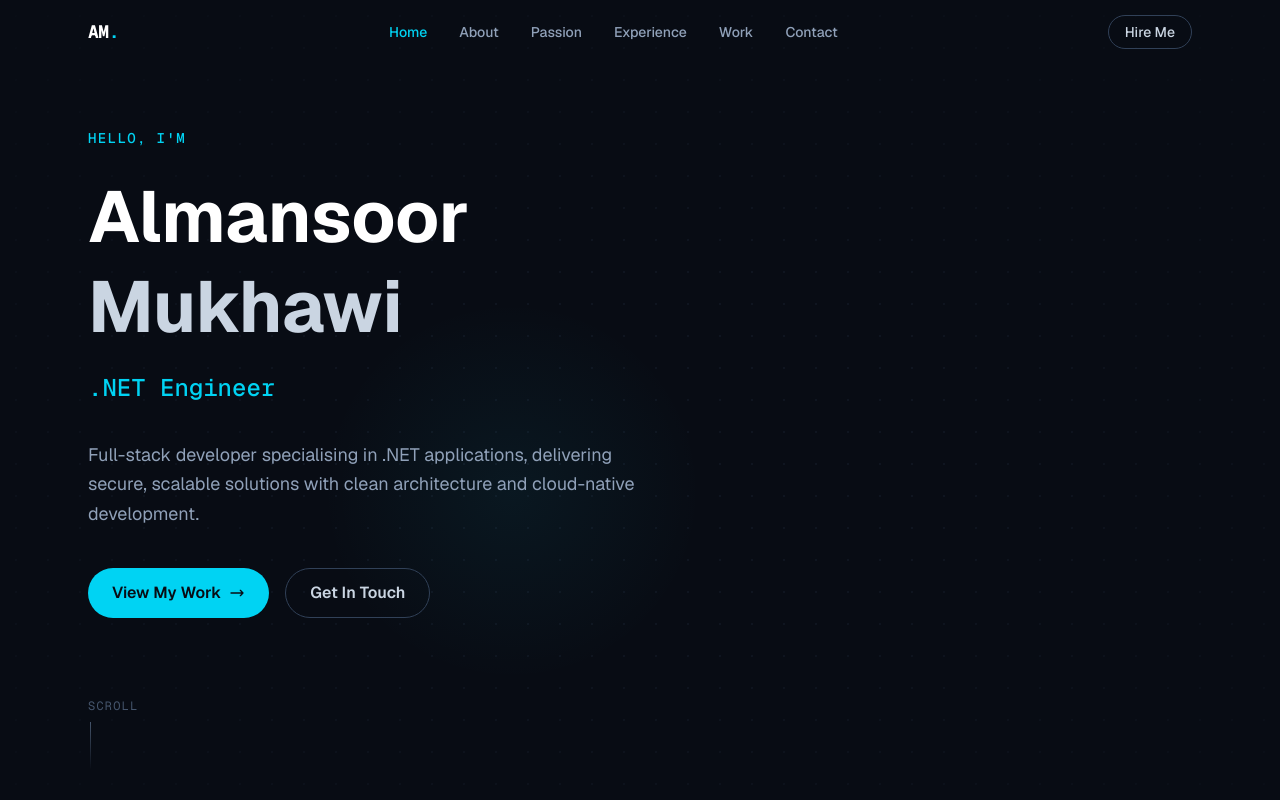
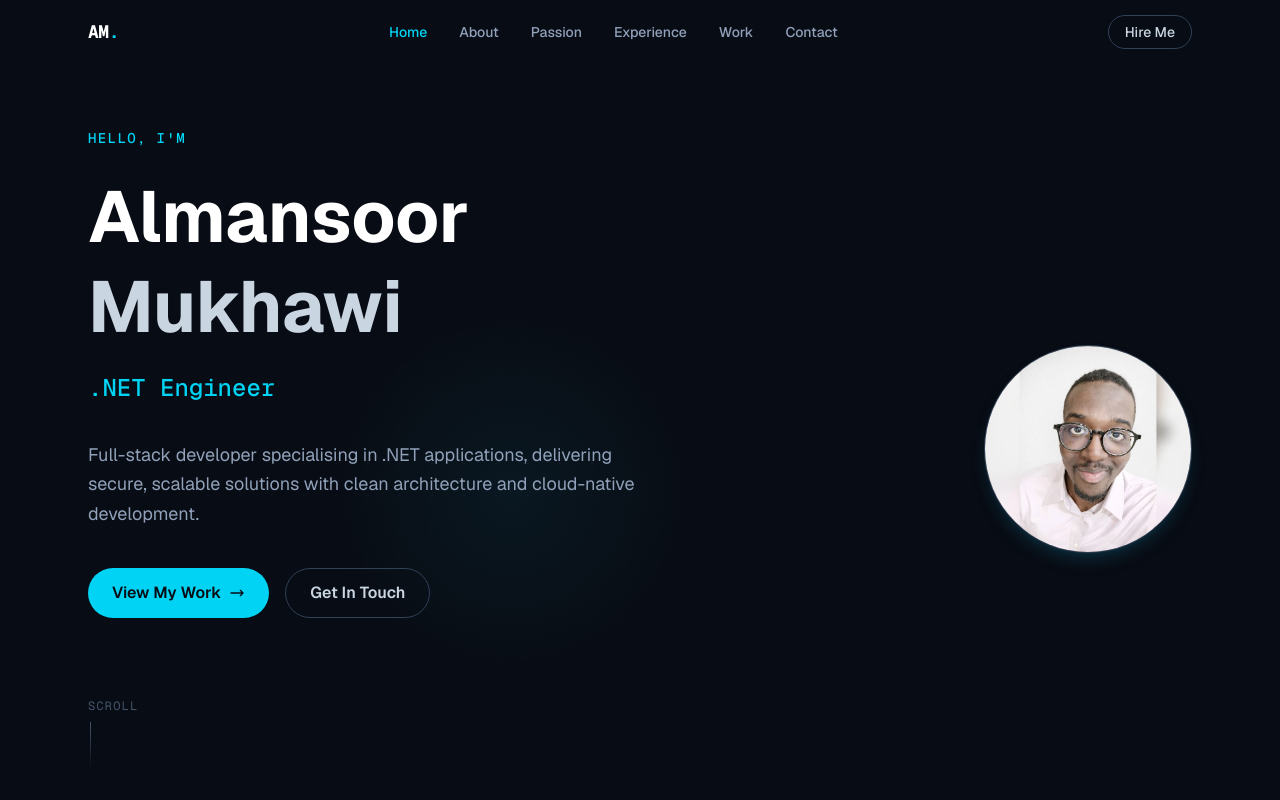
Before and after one commit to almansorIT/My-Portfolio, a Next.js app: page / in a window 1280 px wide. Shown: the top 800 px of the page. Built offline with nearby package versions, Linux system fonts and the light colour scheme.

Commit message:
adding pic

```diff
--- a/app/layout.tsx
+++ b/app/layout.tsx
@@ -5,11 +5,13 @@ import "./globals.css";
 const geistSans = Geist({
   variable: "--font-geist-sans",
   subsets: ["latin"],
+  preload: false,
 });
 
 const geistMono = Geist_Mono({
   variable: "--font-geist-mono",
   subsets: ["latin"],
+  preload: false,
 });
 
 export const metadata: Metadata = {
--- a/components/Landing/hero.tsx
+++ b/components/Landing/hero.tsx
@@ -1,5 +1,6 @@
 'use client'
 
+import Image from 'next/image'
 import { useEffect, useState } from 'react'
 
 const roles = [
@@ -70,7 +71,10 @@ export default function Hero() {
       />
 
       <div className="relative z-10 max-w-6xl mx-auto px-6 py-32 w-full">
-        <div className="max-w-3xl">
+        <div className="flex flex-col-reverse md:flex-row items-center justify-between gap-12">
+
+          {/* ── Text content ── */}
+          <div className="flex-1 max-w-2xl">
           {/* Greeting label */}
           <p
             className="text-cyan-400 text-sm font-mono font-medium tracking-widest uppercase mb-6 animate-fade-in-up"
@@ -152,6 +156,23 @@ export default function Hero() {
             </span>
             <div className="w-px h-12 bg-gradient-to-b from-slate-600 to-transparent ml-0.5" />
           </div>
+          </div>{/* end text content */}
+
+          {/* ── Avatar ── */}
+          <div
+            className="flex-shrink-0 flex justify-center md:justify-end animate-fade-in-up"
+            style={{ animationDelay: '0.12s' }}
+          >
+            <Image
+              src="/assets/photo_2026.webp"
+              alt="Almansoor Mukhawi"
+              width={208}
+              height={208}
+              priority
+              className="rounded-full object-cover w-36 h-36 sm:w-44 sm:h-44 lg:w-52 lg:h-52 shadow-lg shadow-cyan-900/40 border border-slate-700"
+            />
+          </div>
+
         </div>
       </div>
     </section>
```
Also changed, not shown: public/assets/photo_2026.webp (added).
